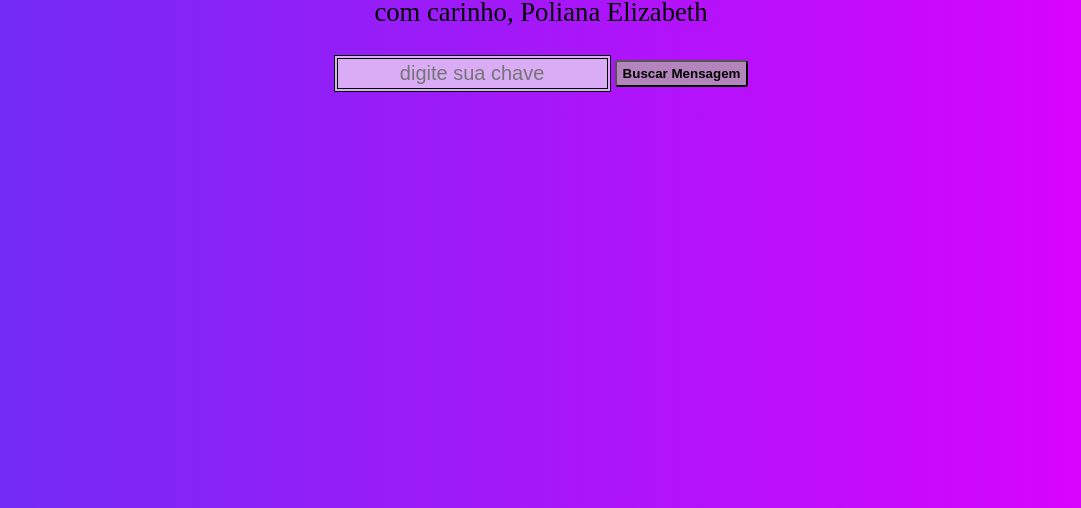
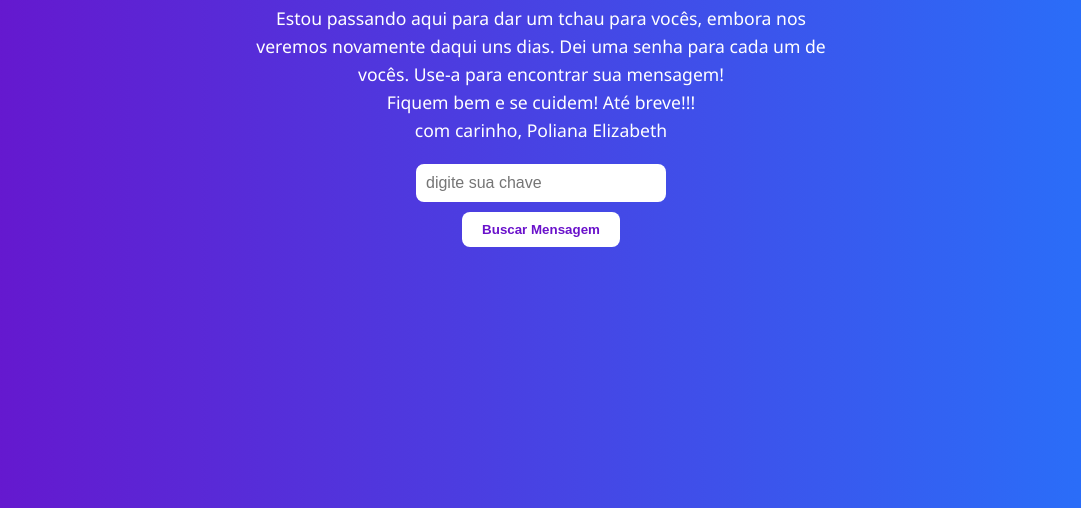
Before and after one commit to Polianaelizabeth/ferias, a website with bundled scripts: page index.html in a window 1280 px wide. Shown: the part 292-800 px from the top of the page, without its empty margins (99-1180 px from the left). Built offline with nearby package versions, Linux system fonts and the light colour scheme.

Commit message:
Update style.css

```diff
--- a/style.css
+++ b/style.css
@@ -1,36 +1,73 @@
-body{
-    background: linear-gradient(90deg,rgb(106, 46, 244),rgb(225, 0, 255))
-}
-h1{
-    text-align: center;
-    font-size: 50pt;
-}
-p{
-    font-size: 20pt;
-    width: 70%;
-    margin-left: 15%;
-    text-align: center;
-}
-#chave{
-    text-align: center;
-    font-size: 15pt;
-    height: 20pt;
-    width: auto;
-    border: 3pt double black ;
-    background-color: rgb(219, 172, 246);
-}
-#btn{
-    height: 20pt;
-    width: auto;
-    border-radius: 3px;
-    margin-left: 3pt;
-    background-color: rgb(180, 132, 189);
-    font-weight: bolder;
-
+/* Reset e base */
+* {
+    margin: 0;
+    padding: 0;
+    box-sizing: border-box;
 }
 
-#senha{
+body {
+    height: 100vh;
+    font-family: 'Segoe UI', Tahoma, Geneva, Verdana, sans-serif;
+    background: linear-gradient(to right, #6a11cb, #2575fc);
     display: flex;
-    align-items: center ;
+    flex-direction: column;
+    align-items: center;
     justify-content: center;
+    padding: 20px;
+    text-align: center;
+    color: white;
 }
+
+/* Título principal */
+h1 {
+    font-size: 2.5rem;
+    font-weight: bold;
+    margin-bottom: 20px;
+}
+
+/* Parágrafo principal */
+p {
+    font-size: 1.1rem;
+    margin-bottom: 20px;
+    max-width: 600px;
+    line-height: 1.6;
+}
+
+/* Caixa da senha */
+#senha {
+    display: flex;
+    flex-direction: column;
+    align-items: center;
+    gap: 10px;
+}
+
+#senha input {
+    padding: 10px;
+    border-radius: 8px;
+    border: none;
+    width: 250px;
+    font-size: 1rem;
+    outline: none;
+}
+
+#senha button {
+    padding: 10px 20px;
+    border: none;
+    background-color: #ffffff;
+    color: #6a11cb;
+    font-weight: bold;
+    border-radius: 8px;
+    cursor: pointer;
+    transition: 0.3s;
+}
+
+#senha button:hover {
+    background-color: #e0e0e0;
+}
+
+/* Mensagem retornada */
+#mensagem {
+    margin-top: 20px;
+    font-size: 1.2rem;
+    font-weight: bold;
+}
```
